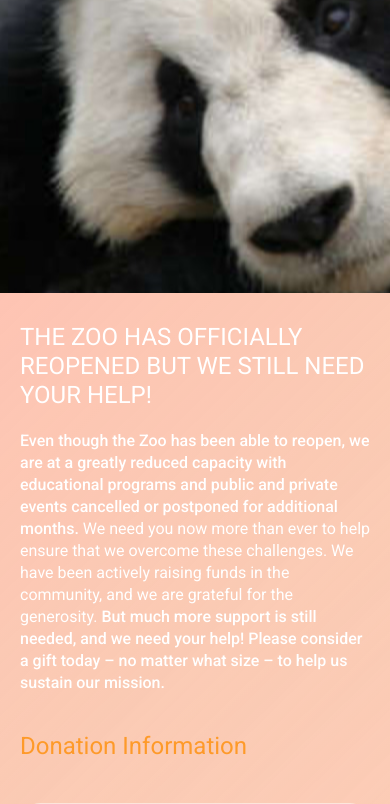
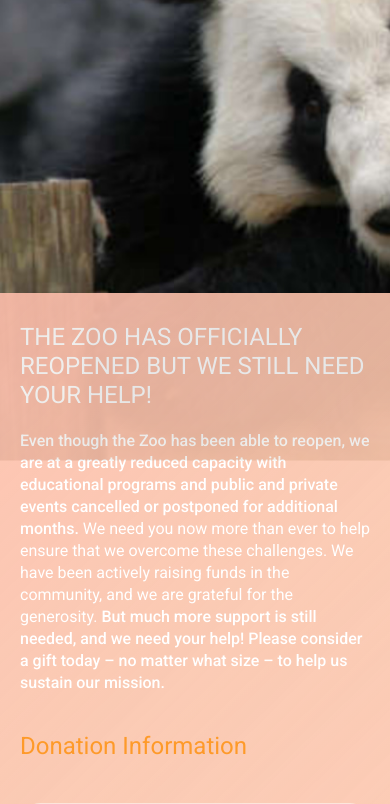
Before and after one commit to annatvali/online-zoo, a plain HTML site: page pages/donate/index.html in a window 390 px wide. Shown: the part 76-880 px from the top of the page. Drawn offline with Linux system fonts and the light colour scheme.

Commit message:
fix: fix main background positioning

```diff
--- a/pages/donate/style.css
+++ b/pages/donate/style.css
@@ -11,10 +11,10 @@
   align-items: center;
 }
 .donate-hero {
+  background: url(../../assets/images/panda.png) center center no-repeat;
   height: 390px;
-  background-position: center center;
-  margin-top: -3px;
 }
+
 .donate-pick-and-feed {
   padding: 1px 30px 180px;
   color: var(--white);
@@ -310,9 +310,7 @@ input[name='subscription-input']:checked::before {
 
 @media screen and (max-width: 1000px) {
   .donate-hero {
-    background-size: auto;
-    background-position: -173px center;
-    margin-top: -0px;
+    background: url(../../assets/images/panda.png) -170px center no-repeat;
   }
 
   .donate-pick-and-feed {
@@ -419,9 +417,9 @@ input[name='subscription-input']:checked::before {
 @media screen and (max-width: 640px) {
   .donate-hero {
     height: 335px;
-    background-position: -351px center;
-    background-size: inherit;
-    width: 100%;
+    background-position: 23px 0px;
+    background-size: cover;
+    transform: scale(2);
   }
   .donate-pick-and-feed__box {
     padding: 30px 0 31px;
@@ -527,6 +525,10 @@ input[name='subscription-input']:checked::before {
 @media screen and (max-width: 320px) {
   .donate-hero {
     height: 187px;
+    height: 187px;
+    background-position: 5px 0px;
+    background-size: cover;
+    transform: scale(2);
   }
   .donate-pick-and-feed__box {
     padding: 20px 0 18px;
```
